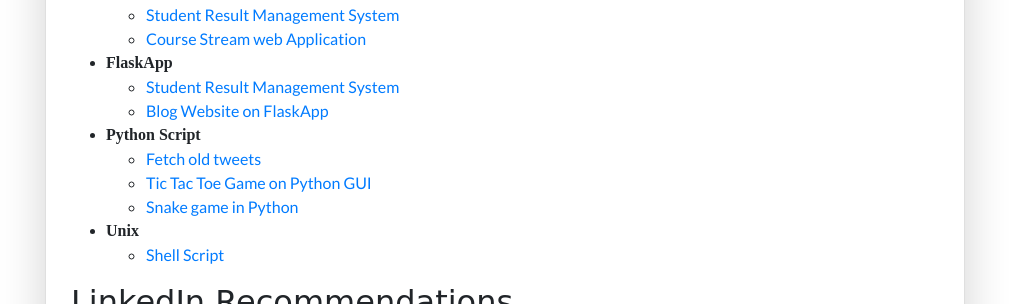
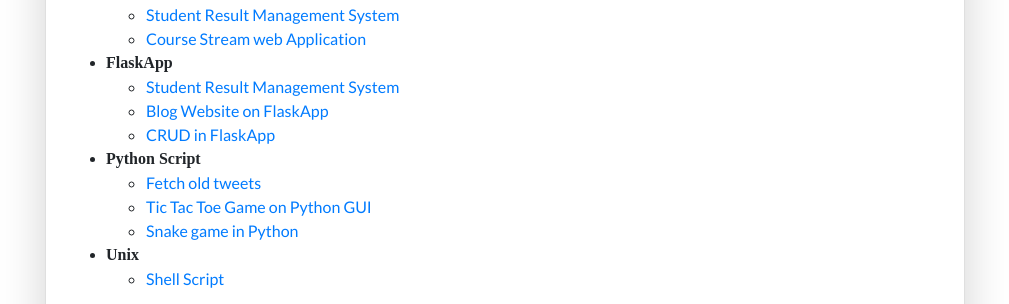
Before and after one commit to yogeshnile/resume-website, a plain HTML site: page index.html in a window 1280 px wide. Shown: the part 3328-3632 px from the top of the page, without its empty margins (135-1144 px from the left). Drawn offline with nearby package versions, Linux system fonts and the light colour scheme; a web font is replaced by a local one.

Commit message:
Update index.html

```diff
--- a/index.html
+++ b/index.html
@@ -141,6 +141,7 @@
                   <ul class="inherit">
                     <li><a href="https://github.com/yogeshnile/Student-Result-Management-System" target="_blank">Student Result Management System</a></li>
                     <li><a href="https://github.com/yogeshnile/Blog-Website-on-FlaskApp" target="_blank">Blog Website on FlaskApp</a></li>
+                    <li><a href="https://github.com/yogeshnile/crud-in-python" target="_blank">CRUD in FlaskApp</a></li>
                   </ul>
                 </li>
                 <li>Python Script
```
